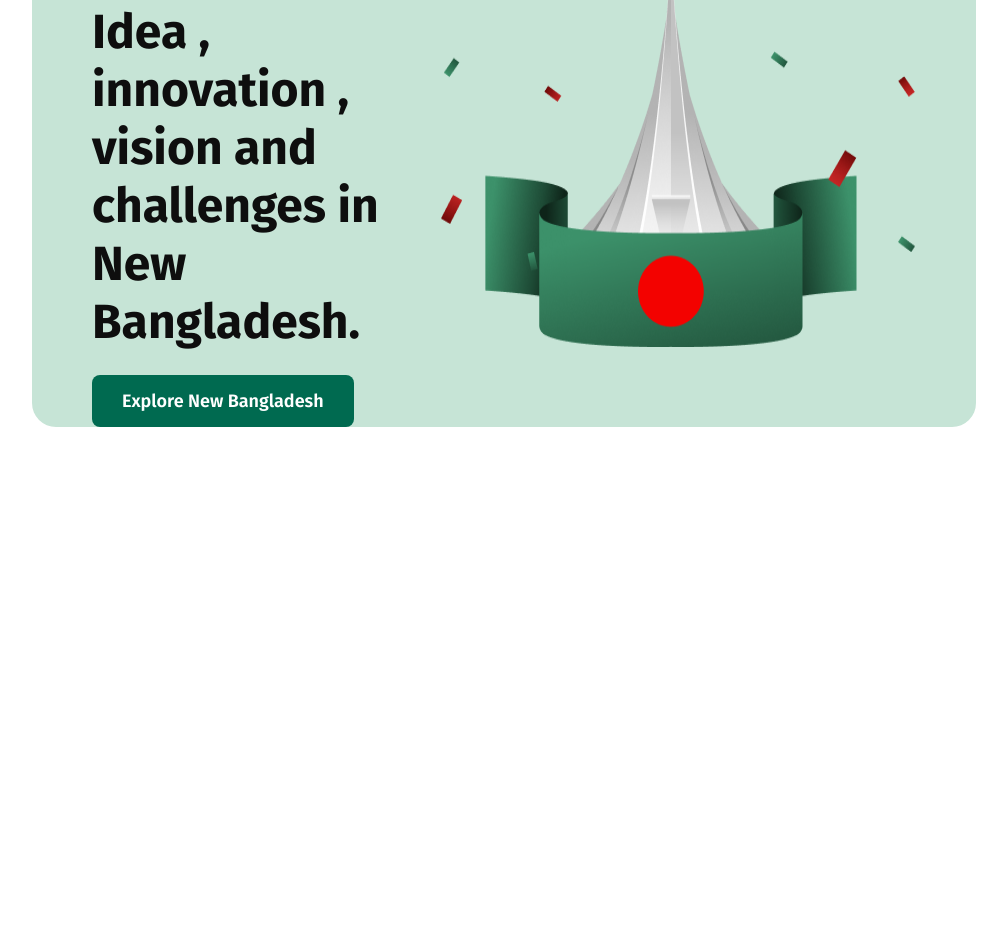
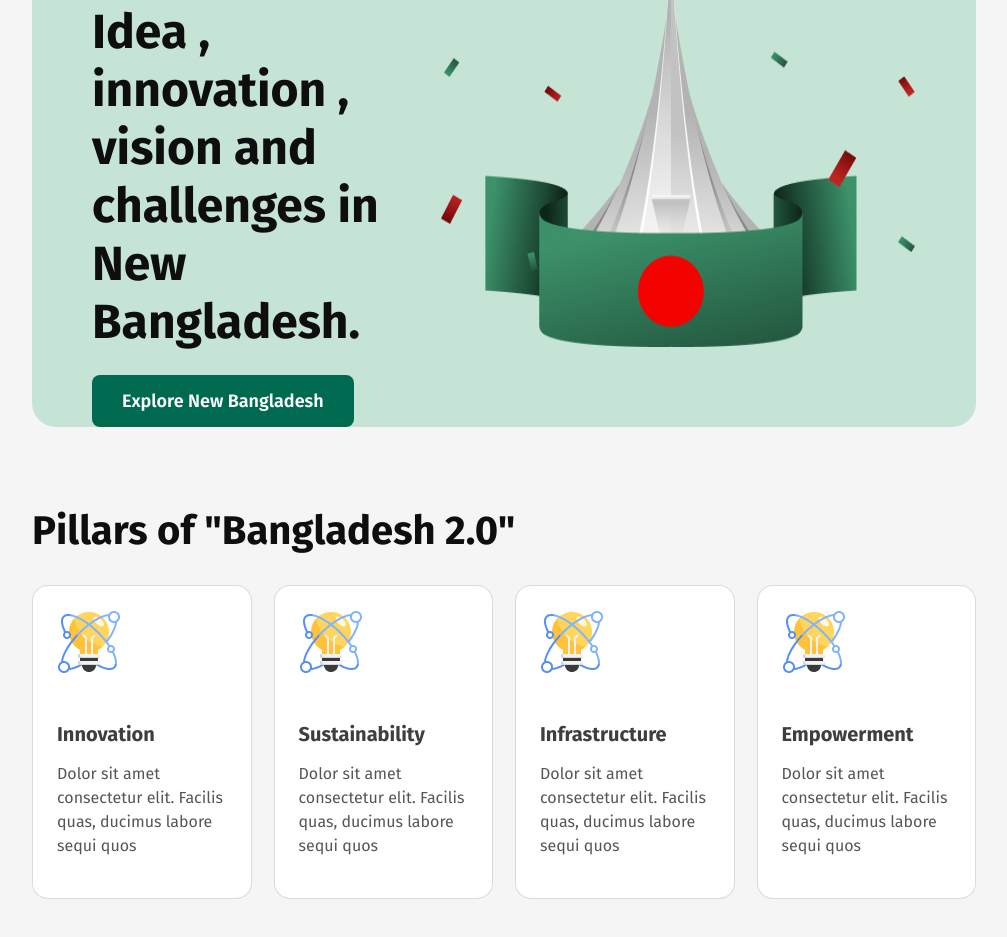
Before and after one commit to mrittunjoy-notincsrn/assignment-1, a plain HTML site: page index.html in a window 1280 px wide. Shown: the part 281-1218 px from the top of the page, without its empty margins (136-1143 px from the left). Before the commit the page ends 800 px from the top, so only its background shows below. Drawn offline with Linux system fonts and the light colour scheme.

Commit message:
Pillar Section added

```diff
--- a/index.html
+++ b/index.html
@@ -22,7 +22,33 @@
         <img src="assets/hero.png" alt="Banner Image">
        </div>
     </header>
-    <main></main>
+    <main>
+        <section class="pillars margin">
+            <h2 class="pillar-section-title">Pillars of "Bangladesh 2.0"</h2>
+            <div class="pillar-container">
+                <div class="pillar-content">
+                    <img src="assets/card-icon.png" alt="pillar-1">
+                    <h3>Innovation</h3>
+                    <p>Dolor sit amet consectetur elit. Facilis quas, ducimus labore sequi quos </p>
+                </div>
+                <div class="pillar-content">
+                    <img src="assets/card-icon.png" alt="pillar-2">
+                    <h3>Sustainability</h3>
+                    <p>Dolor sit amet consectetur elit. Facilis quas, ducimus labore sequi quos </p>
+                </div>
+                <div class="pillar-content">
+                    <img src="assets/card-icon.png" alt="pillar-3">
+                    <h3>Infrastructure</h3>
+                    <p>Dolor sit amet consectetur elit. Facilis quas, ducimus labore sequi quos </p>
+                </div>
+                <div class="pillar-content">
+                    <img src="assets/card-icon.png" alt="pillar-4">
+                    <h3>Empowerment</h3>
+                    <p>Dolor sit amet consectetur elit. Facilis quas, ducimus labore sequi quos </p>
+                </div>
+            </div>
+        </section>
+    </main>
     <footer></footer>
 </body>
 </html>
--- a/style.css
+++ b/style.css
@@ -3,6 +3,9 @@
 
 *{
     font-family: "Fira Sans", sans-serif;
+}
+body{
+    background-color: #F5F5F5;
 }
 
 /* shared section */
@@ -60,9 +63,7 @@
     border-radius: 24px;
     padding: 0 60px;
 }
-/* .banner-description{
-    margin-top: 110px;
-} */
+
 .banner-description h4{
     color: rgba(14, 14, 14, 0.5);
     font-size: 24px;
@@ -80,7 +81,45 @@
     margin: 80px 0;
 }
 
+header{
+    margin-bottom: 80px;
+}
+
 /* main section */
 
+/* main - pillar */
+.pillar-section-title{
+    font-size: 40px;
+    color: #0E0E0E;
+    font-weight: bold;
+    margin-bottom: 30px;
+}
+.pillar-container{
+    display: flex;
+    gap: 22px;
+    margin-bottom: 60px;
+}
+.pillar-content{
+    border: 1px solid rgba(14, 14, 14, 0.15);
+    border-radius: 16px;
+    background-color: white;
+    padding: 24px;
+}
+.pillar-content img{
+    margin-bottom: 24px;
+}
+.pillar-content h3{
+    margin-bottom: 12px;
+    color: rgba(14, 14, 14, 0.8);
+    font-size: 20px;
+    font-weight: bold;
+}
+.pillar-content p{
+    color: rgba(14, 14, 14, 0.7);
+    font-size: 16px;
+    line-height: 24px;
+}
+
+/* main -  */
 
 /* footer section */
```
